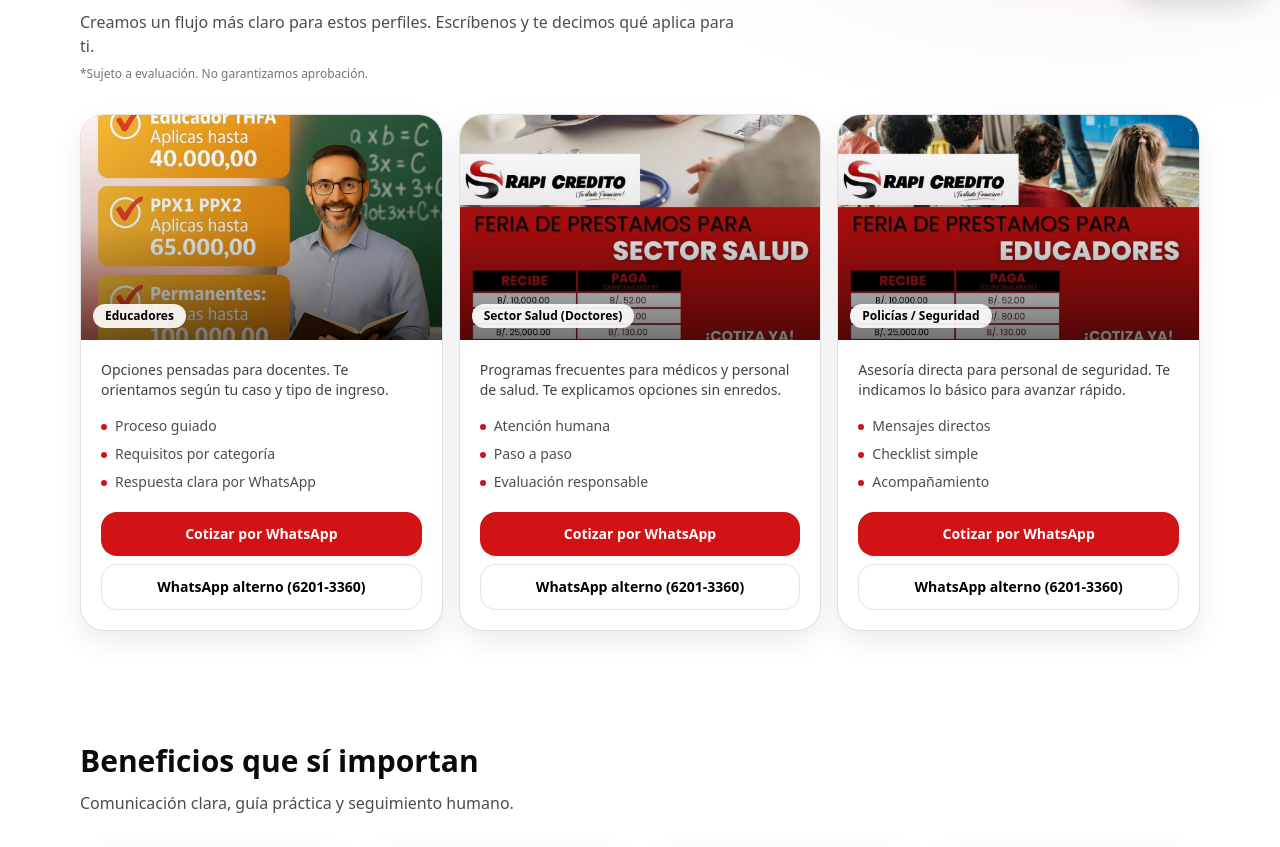
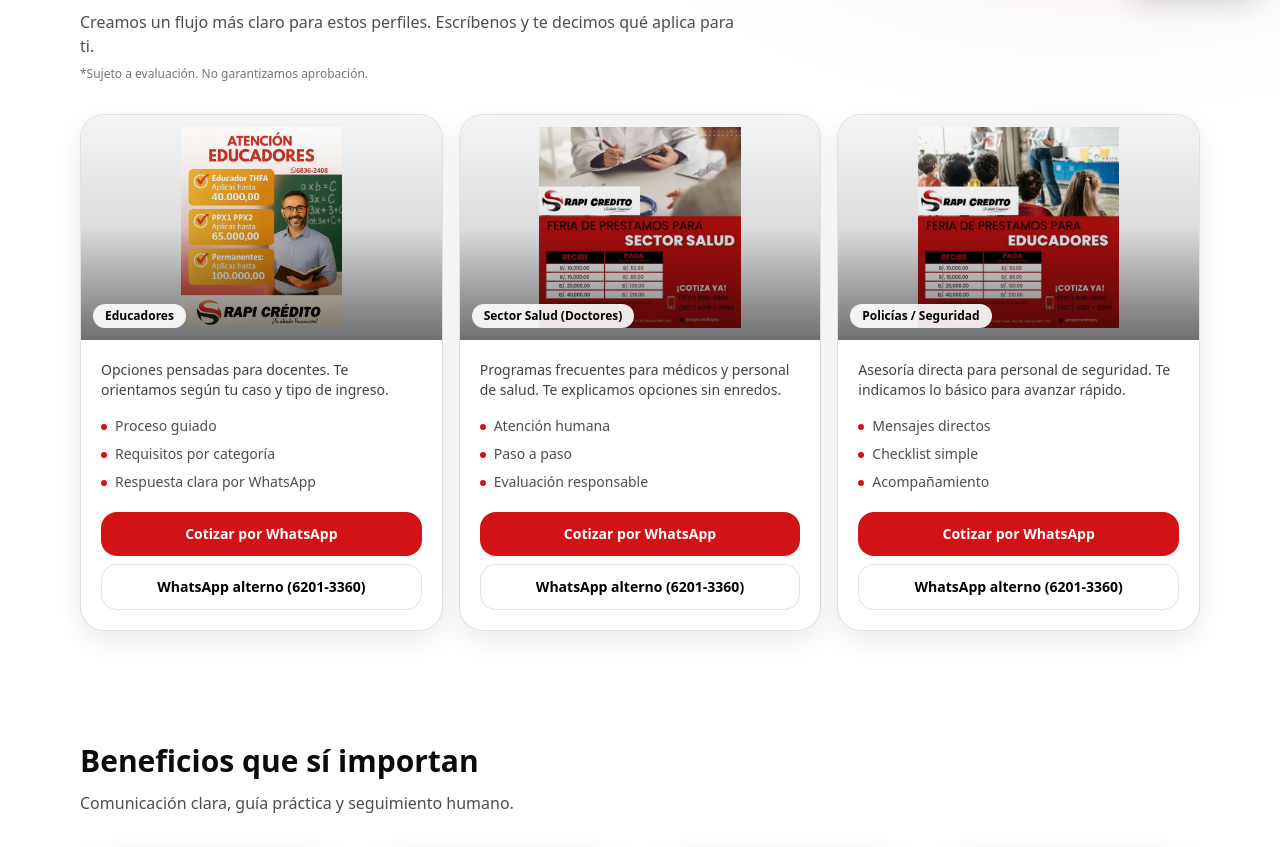
Before and after one commit to lulabtechnology/financiera, a Next.js app: page / in a window 1280 px wide. Shown: the part 798-1645 px from the top of the page. Built offline with nearby package versions, Linux system fonts and the light colour scheme; no server answers.

Commit message:
Update Sectors.tsx

```diff
--- a/src/components/Sectors.tsx
+++ b/src/components/Sectors.tsx
@@ -39,12 +39,15 @@
           {sectors.map((s) => (
             <div key={s.title} className="card overflow-hidden rounded-3xl">
               <div className="relative aspect-[16/10]">
-                <img
-                  src={s.image}
-                  alt={`Imagen referencial - ${s.title}`}
-                  className="h-full w-full object-cover"
-                  loading="lazy"
-                />
+             <div className="relative h-full w-full bg-[var(--surface2)]">
+  <img
+    src={s.image}
+    alt={`Imagen referencial - ${s.title}`}
+    className="h-full w-full object-contain p-3"
+    loading="lazy"
+  />
+</div>
+
                 <div className="absolute inset-0 bg-gradient-to-t from-black/55 via-black/10 to-transparent" />
                 <div className="absolute bottom-3 left-3 right-3">
                   <div className="inline-flex items-center rounded-full bg-white/90 px-3 py-1 text-xs font-semibold text-black">
```
